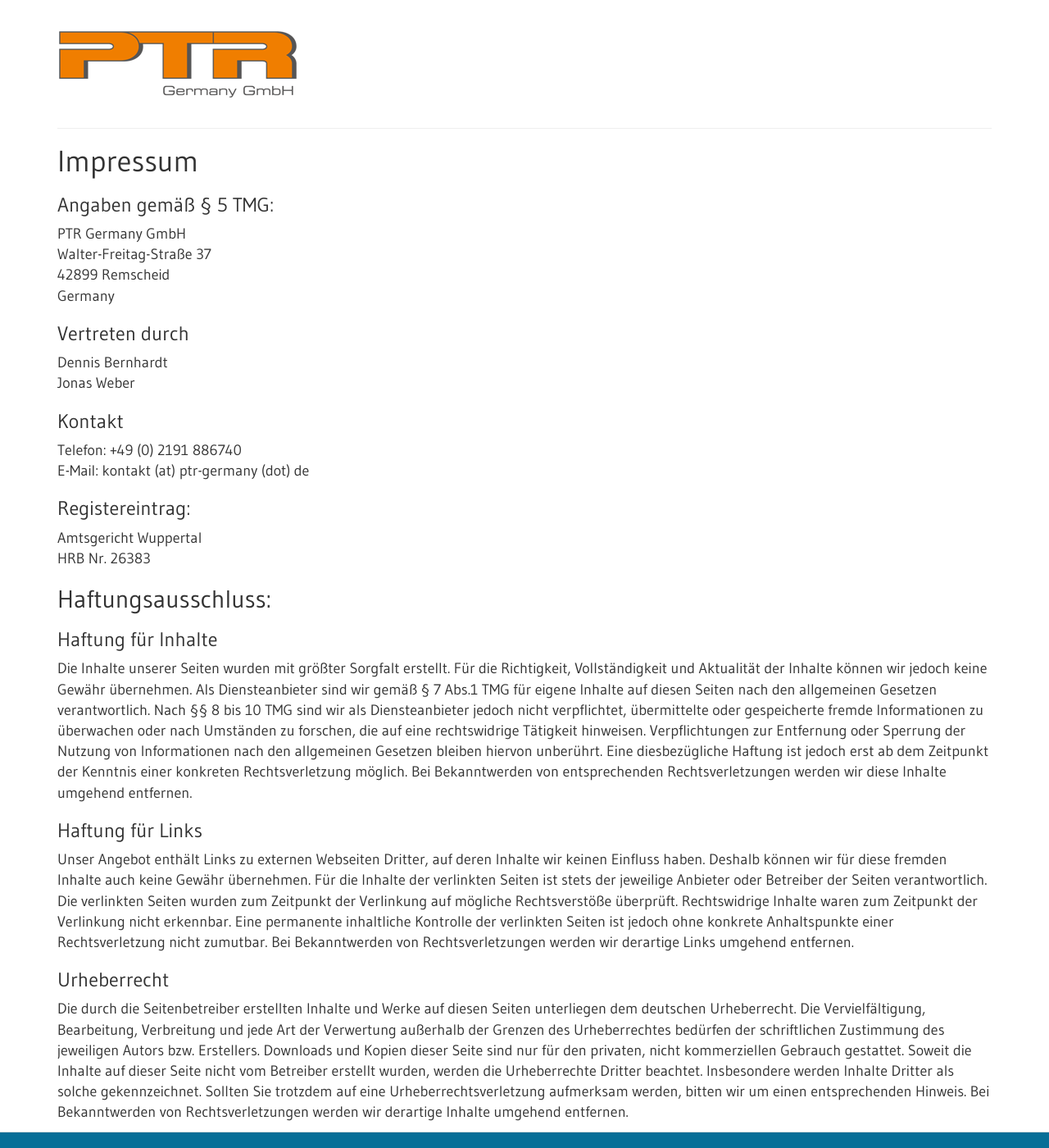
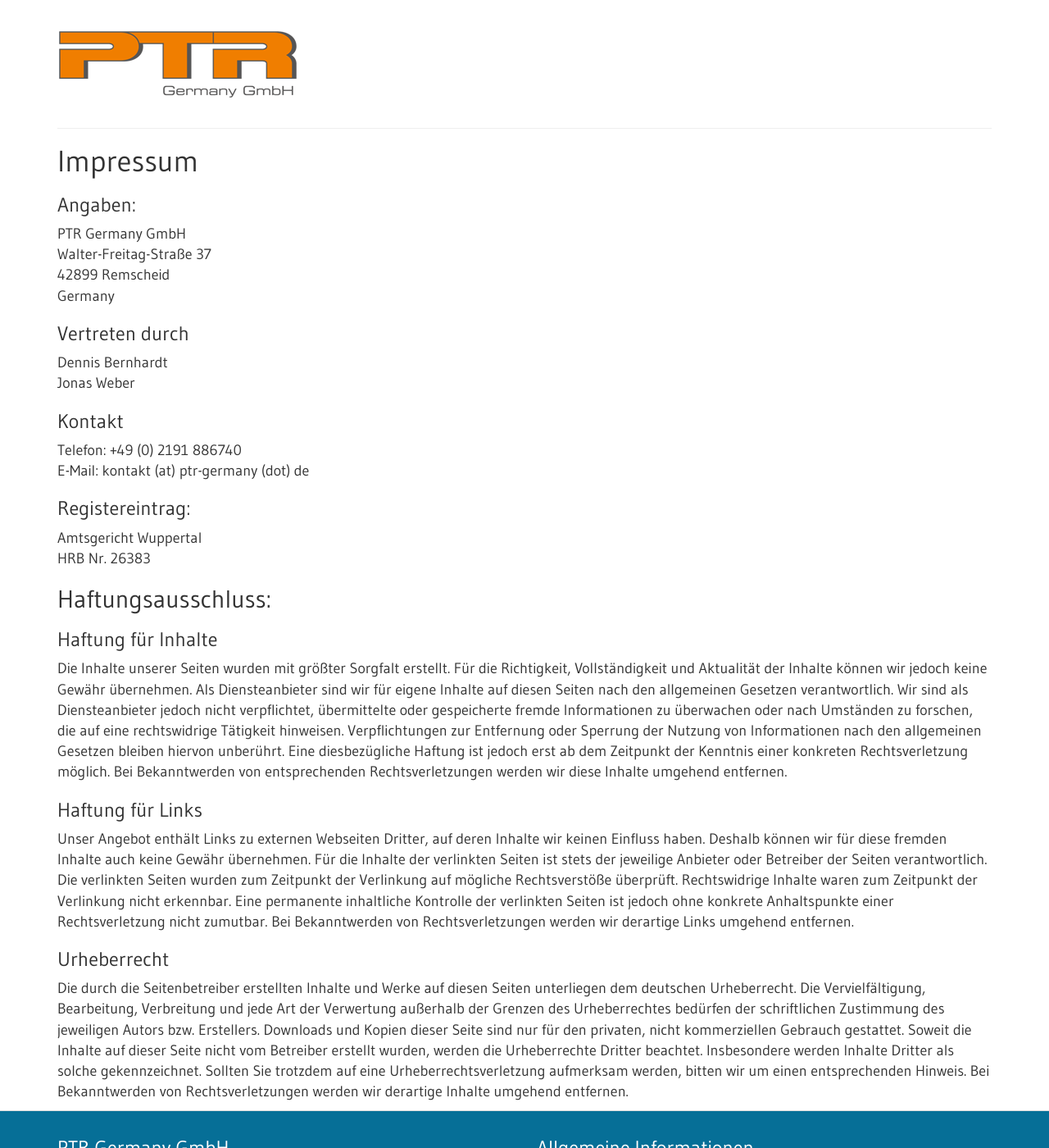
Before and after one commit to n2o/ptr, a Jekyll site: the page built from impressum.md, in a window 1280 px wide and 1400 px high. Shown: the whole window at 82% size. Built offline with Jekyll 4.4.1, drawn with Linux system fonts in a browser that asks for light colours; nearby versions of some CDN libraries.

Commit message:
Remove TMG

```diff
--- a/impressum.md
+++ b/impressum.md
@@ -3,7 +3,7 @@
 title: Impressum
 permalink: /impressum/
 ---
-### Angaben gemäß § 5 TMG:
+### Angaben:
 PTR Germany GmbH
 Walter-Freitag-Straße 37
 42899 Remscheid
@@ -23,7 +23,7 @@
 
 ## Haftungsausschluss:
 ### Haftung für Inhalte
-Die Inhalte unserer Seiten wurden mit größter Sorgfalt erstellt. Für die Richtigkeit, Vollständigkeit und Aktualität der Inhalte können wir jedoch keine Gewähr übernehmen. Als Diensteanbieter sind wir gemäß § 7 Abs.1 TMG für eigene Inhalte auf diesen Seiten nach den allgemeinen Gesetzen verantwortlich. Nach §§ 8 bis 10 TMG sind wir als Diensteanbieter jedoch nicht verpflichtet, übermittelte oder gespeicherte fremde Informationen zu überwachen oder nach Umständen zu forschen, die auf eine rechtswidrige Tätigkeit hinweisen. Verpflichtungen zur Entfernung oder Sperrung der Nutzung von Informationen nach den allgemeinen Gesetzen bleiben hiervon unberührt. Eine diesbezügliche Haftung ist jedoch erst ab dem Zeitpunkt der Kenntnis einer konkreten Rechtsverletzung möglich. Bei Bekanntwerden von entsprechenden Rechtsverletzungen werden wir diese Inhalte umgehend entfernen.
+Die Inhalte unserer Seiten wurden mit größter Sorgfalt erstellt. Für die Richtigkeit, Vollständigkeit und Aktualität der Inhalte können wir jedoch keine Gewähr übernehmen. Als Diensteanbieter sind wir für eigene Inhalte auf diesen Seiten nach den allgemeinen Gesetzen verantwortlich. Wir sind als Diensteanbieter jedoch nicht verpflichtet, übermittelte oder gespeicherte fremde Informationen zu überwachen oder nach Umständen zu forschen, die auf eine rechtswidrige Tätigkeit hinweisen. Verpflichtungen zur Entfernung oder Sperrung der Nutzung von Informationen nach den allgemeinen Gesetzen bleiben hiervon unberührt. Eine diesbezügliche Haftung ist jedoch erst ab dem Zeitpunkt der Kenntnis einer konkreten Rechtsverletzung möglich. Bei Bekanntwerden von entsprechenden Rechtsverletzungen werden wir diese Inhalte umgehend entfernen.
 
 ### Haftung für Links
 Unser Angebot enthält Links zu externen Webseiten Dritter, auf deren Inhalte wir keinen Einfluss haben. Deshalb können wir für diese fremden Inhalte auch keine Gewähr übernehmen. Für die Inhalte der verlinkten Seiten ist stets der jeweilige Anbieter oder Betreiber der Seiten verantwortlich. Die verlinkten Seiten wurden zum Zeitpunkt der Verlinkung auf mögliche Rechtsverstöße überprüft. Rechtswidrige Inhalte waren zum Zeitpunkt der Verlinkung nicht erkennbar. Eine permanente inhaltliche Kontrolle der verlinkten Seiten ist jedoch ohne konkrete Anhaltspunkte einer Rechtsverletzung nicht zumutbar. Bei Bekanntwerden von Rechtsverletzungen werden wir derartige Links umgehend entfernen.
```
